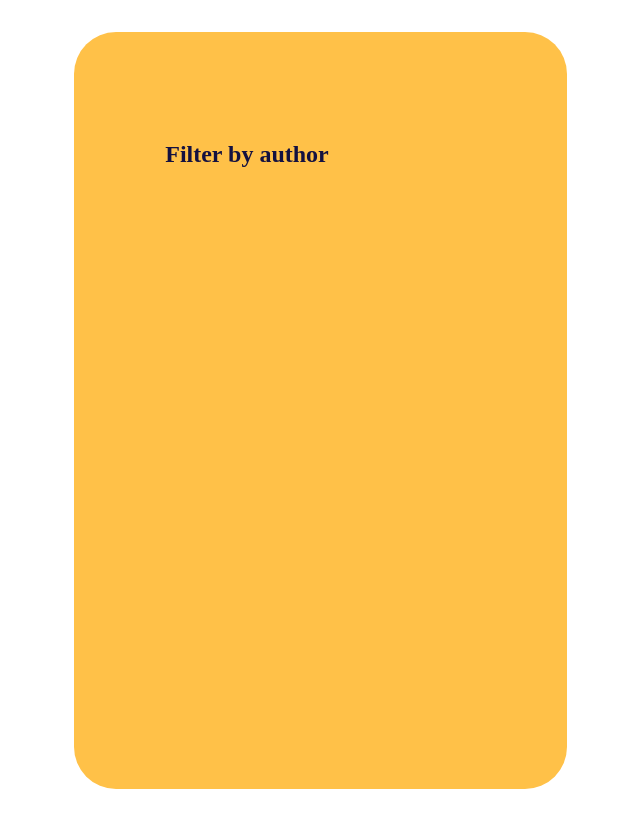
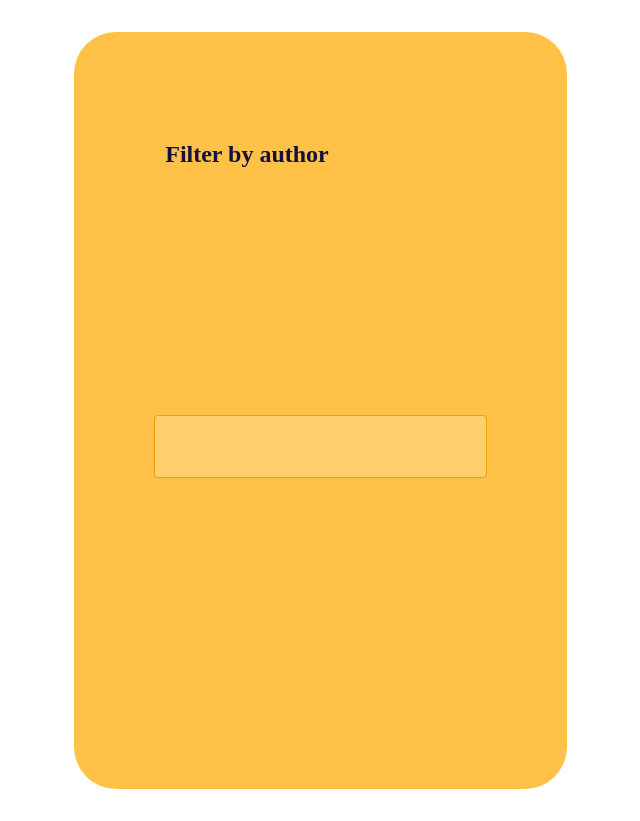
Before and after one commit to ebcengiz/Rders4, a React (Vite) app in the folder ReactDers4/: page / in a window 1280 px wide. Shown: the whole page, without its empty margins (320-960 px from the left). Built offline with nearby package versions, Linux system fonts and the light colour scheme.

Commit message:
search bar component created

```diff
--- /dev/null
+++ b/ReactDers4/src/components/searchBar/SearchBar.jsx
@@ -0,0 +1,13 @@
+// eslint-disable-next-line no-unused-vars
+import React from 'react'
+import "./searchBar.css"
+
+const SearchBar = () => {
+  return (
+    <>
+      <div className='search-bar-box'></div>
+    </>
+  )
+}
+
+export default SearchBar
--- /dev/null
+++ b/ReactDers4/src/components/searchBar/searchBar.css
@@ -0,0 +1,13 @@
+.search-bar-box {
+  width: 333px;
+  height: 63px;
+  border-radius: 4px;
+  background-color: #ffce6d;
+  border: 1px solid #ec9f09;
+  padding: 16px;
+  display: flex;
+  flex-direction: row;
+  align-items: center;
+  justify-content: center;
+  box-sizing: border-box;
+}
--- a/ReactDers4/src/components/usersCard/UsersCard.jsx
+++ b/ReactDers4/src/components/usersCard/UsersCard.jsx
@@ -1,12 +1,13 @@
 // eslint-disable-next-line no-unused-vars
 import React from 'react'
 import "./usersCard.css"
+import SearchBar from '../searchBar/SearchBar'
 
 const UsersCard = () => {
   return (
     <>
         <div className='users-card-box'>
-
+            <SearchBar />
         </div>
     </>
   )
```
